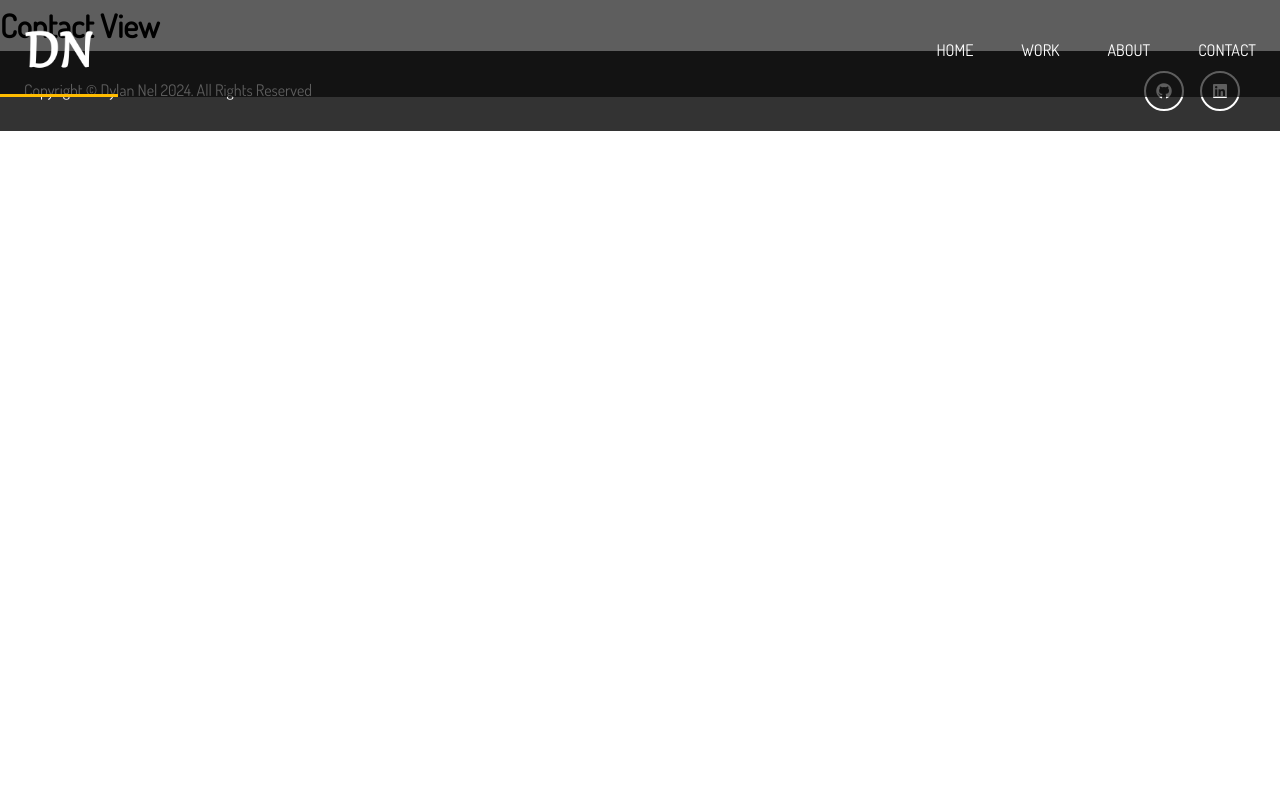
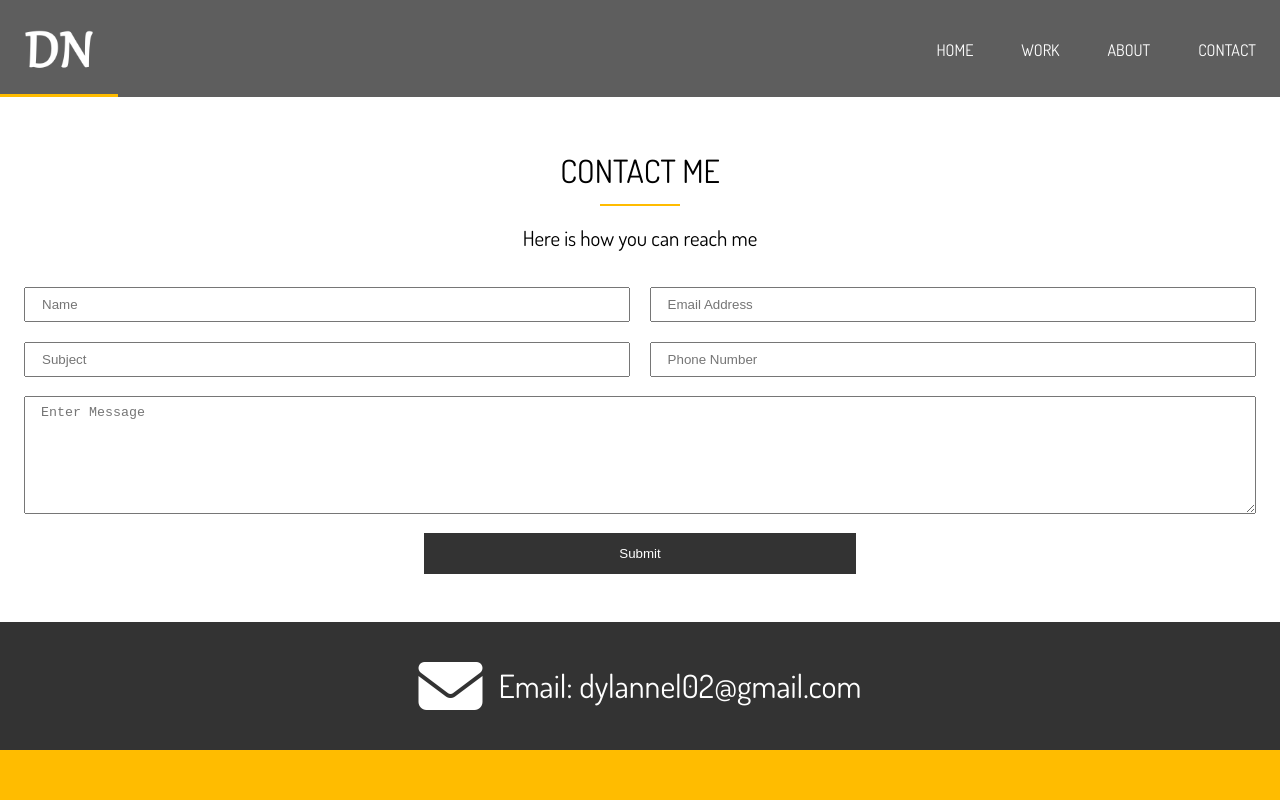
Before and after one commit to Defender0345/Personal-Portfolio, a Vue app: page /contact in a window 1280 px wide. Shown: the top 800 px of the page. Built offline with nearby package versions, Linux system fonts and the light colour scheme.

Commit message:
Finished About and Contact Pages

```diff
--- /dev/null
+++ b/src/components/ContactComp.vue
@@ -0,0 +1,74 @@
+<script></script>
+<template>
+  <section id="contact-a" class="text-center py-3">
+    <div class="container">
+      <h2 class="section-title">Contact Me</h2>
+      <div class="bottom-line"></div>
+      <p class="lead">Here is how you can reach me</p>
+      <form name="contact" method="POST" netlify-honeypot="bot-field" data-netlify="true">
+        <div class="text-fields">
+          <input
+            type="hidden"
+            name="subject"
+            data-remove-prefix
+            value="DRNSoftware Website Form Submission (%{submissionId})"
+          />
+          <input type="hidden" name="form-name" value="ask-question" />
+          <!-- Honeypot field -->
+          <div style="display: none">
+            <label>
+              Don’t fill this out if you're human:
+              <input name="bot-field" />
+            </label>
+          </div>
+          <input type="text" class="text-input name-input" placeholder="Name" name="name" />
+          <input
+            type="text"
+            class="text-input subject-input"
+            placeholder="Subject"
+            name="subject"
+          />
+          <input
+            type="email"
+            class="text-input email-input"
+            placeholder="Email Address"
+            name="email"
+            required
+          />
+          <input
+            type="text"
+            class="text-input phone-input"
+            placeholder="Phone Number"
+            name="phone"
+          />
+          <textarea
+            class="text-input message-input"
+            placeholder="Enter Message"
+            name="message"
+            required
+          ></textarea>
+        </div>
+        <button type="submit" class="btn-dark">Submit</button>
+      </form>
+    </div>
+  </section>
+
+  <!-- Section B: Contact Info -->
+  <section id="contact-b" class="py-2 bg-dark">
+    <div class="container">
+      <div class="contact-info">
+        <p><i class="fas fa-envelope fa-2x"></i>Email: dylannel02@gmail.com</p>
+      </div>
+    </div>
+  </section>
+
+  <!-- Section C: TagLine -->
+  <section id="contact-c" class="bg-main py-4">
+    <div class="container">
+      <h1>Let's Start your next Projects!</h1>
+    </div>
+  </section>
+</template>
+<style lang="scss">
+@import '@/assets/_shared.scss';
+</style>
--- a/src/components/HeaderComp.vue
+++ b/src/components/HeaderComp.vue
@@ -32,7 +32,7 @@ class TypeWriter {
     this.txtElement.innerHTML = `<span class="txt">${this.txt}</span>`
 
     // Initial Type Speed
-    let typeSpeed = 250
+    let typeSpeed = 200
 
     if (this.isDeleting) {
       typeSpeed /= 2
--- a/src/views/ContactView.vue
+++ b/src/views/ContactView.vue
@@ -1,7 +1,9 @@
-<script></script>
+<script setup>
+import ContactComp from '@/components/ContactComp.vue'
+</script>
 <template>
   <div>
-    <h1>Contact View</h1>
+    <ContactComp />
   </div>
 </template>
 
```
Also changed, not shown: 1 other file (tests, documents, lock files or other folders).
